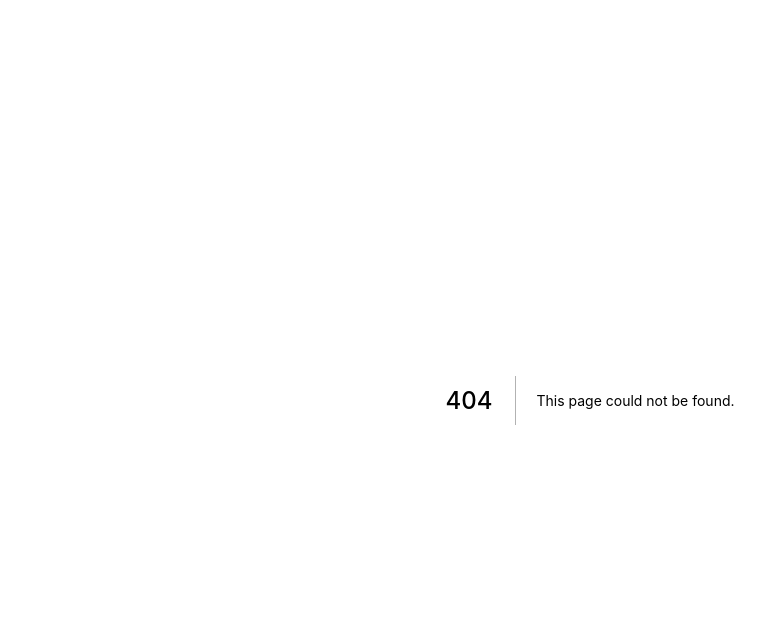
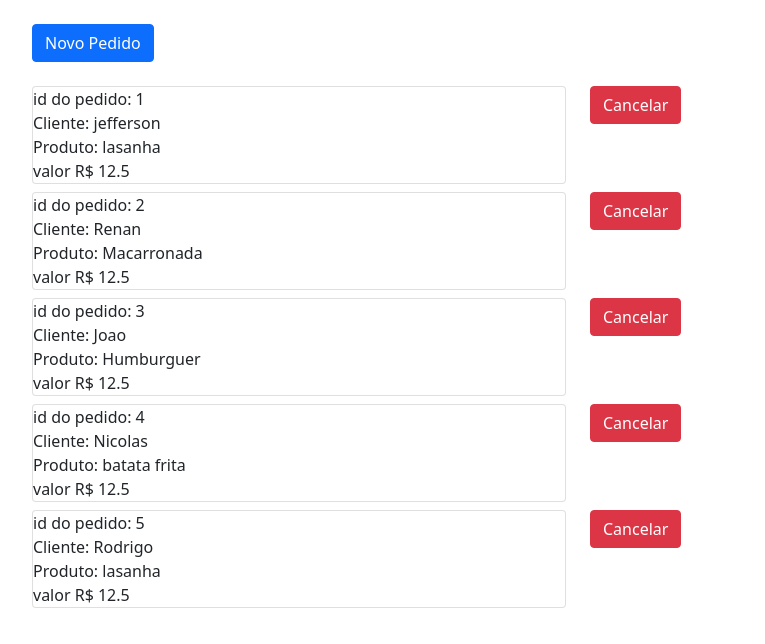
Before and after one commit to JV200320/2toq-frontend, a Next.js app: page /order in a window 1280 px wide. Before the commit this address had no page. Shown: the top 644 px of the page, without its empty margins (50-815 px from the left). Built offline with nearby package versions, Linux system fonts and the light colour scheme.

Commit message:
initial code for List Orders

```diff
--- /dev/null
+++ b/components/ListOrders/Order/index.jsx
@@ -0,0 +1,30 @@
+
+import { Row, Button, Col, Card } from 'react-bootstrap'
+
+
+
+const Order = (props) => {
+  return (
+
+    <>
+      <Row>
+        <Col>
+          <Card className = 'mb-2'>
+            <span>id do pedido: {props.id}</span>
+            <span>Cliente: {props.customer_name}</span>
+            <span>Produto: {props.product}</span>
+            <span>valor R$ {props.price}</span>
+          </Card>
+        </Col>
+        <Col className=' me-0'>
+          <Button variant="danger">Cancelar</Button>
+        </Col>
+      </Row>
+
+
+
+    </>
+  )
+}
+
+export default Order
--- /dev/null
+++ b/components/ListOrders/index.jsx
@@ -0,0 +1,76 @@
+
+import {Container, Row , Card, Button} from 'react-bootstrap'
+import Order from './Order'
+
+
+
+
+
+const ListOrders = () => {
+  const orders = [
+    {
+      id: 1,
+      customer_name: 'jefferson',
+      table: 2,
+      product: "lasanha",
+      price: 12.50
+
+    },
+    {
+      id: 2,
+      customer_name: 'Renan',
+      table: 2,
+      product: "Macarronada",
+      price: 12.50
+
+    },
+    {
+      id: 3,
+      customer_name: 'Joao',
+      table: 2,
+      product: "Humburguer",
+      price: 12.50
+
+    },
+    {
+      id: 4,
+      customer_name: 'Nicolas',
+      table: 2,
+      product: "batata frita",
+      price: 12.50
+
+    },
+    {
+      id: 5,
+      customer_name: 'Rodrigo',
+      table: 2,
+      product: "lasanha",
+      price: 12.50
+
+    }
+
+  ]
+
+  const renderContent = ()=>{
+    if (orders.lenght == 0 ){
+      return <Col>Nunhum pedido realizado</Col>
+    }else{
+      return orders.map((order, i)=> <Order {...order} key = {i}/> )
+    }
+  }
+
+
+
+  return (
+    <>
+    <Container className = "mt-4">
+          <Button>Novo Pedido</Button>
+      <Row className = "mt-4">
+        {renderContent()}
+      </Row>
+    </Container>
+    </>
+  )
+}
+
+export default ListOrders
--- /dev/null
+++ b/pages/order/index.jsx
@@ -0,0 +1,11 @@
+import ListOrders from "../../components/ListOrders"
+
+const Order = () => {
+  return (
+    <>
+      <ListOrders/>
+    </>
+  )
+}
+
+export default Order
```
